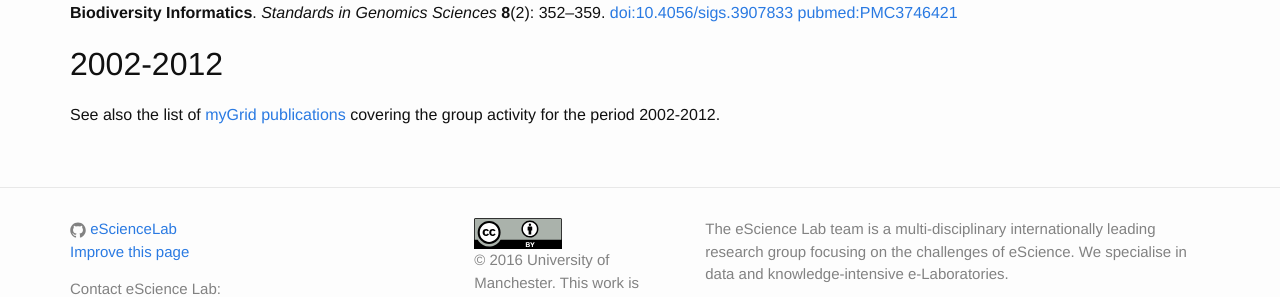
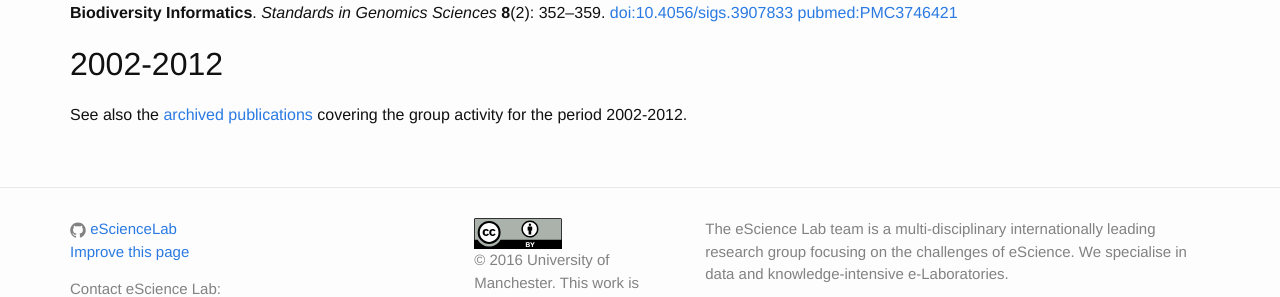
Before and after one commit to eScienceLab/eScienceLab.github.io, a Jekyll site: the page built from publications/index.md, in a window 1280 px wide and 900 px high, scrolled down 4346 px. Shown: the part 493-790 px from the top of the window. Built offline with Jekyll 4.4.1, drawn with Linux system fonts in a browser that asks for light colours; comment, search, counter and statistics services are not loaded.

Commit message:
archived

```diff
--- a/publications/index.md
+++ b/publications/index.md
@@ -313,5 +313,5 @@ _Standards in Genomics Sciences_ **8**(2): 352–359.
 
 ## 2002-2012
 
-See also the list of
-[myGrid publications](archive/) covering the group activity for the period 2002-2012.
+See also the
+[archived publications](archive/) covering the group activity for the period 2002-2012.
```
